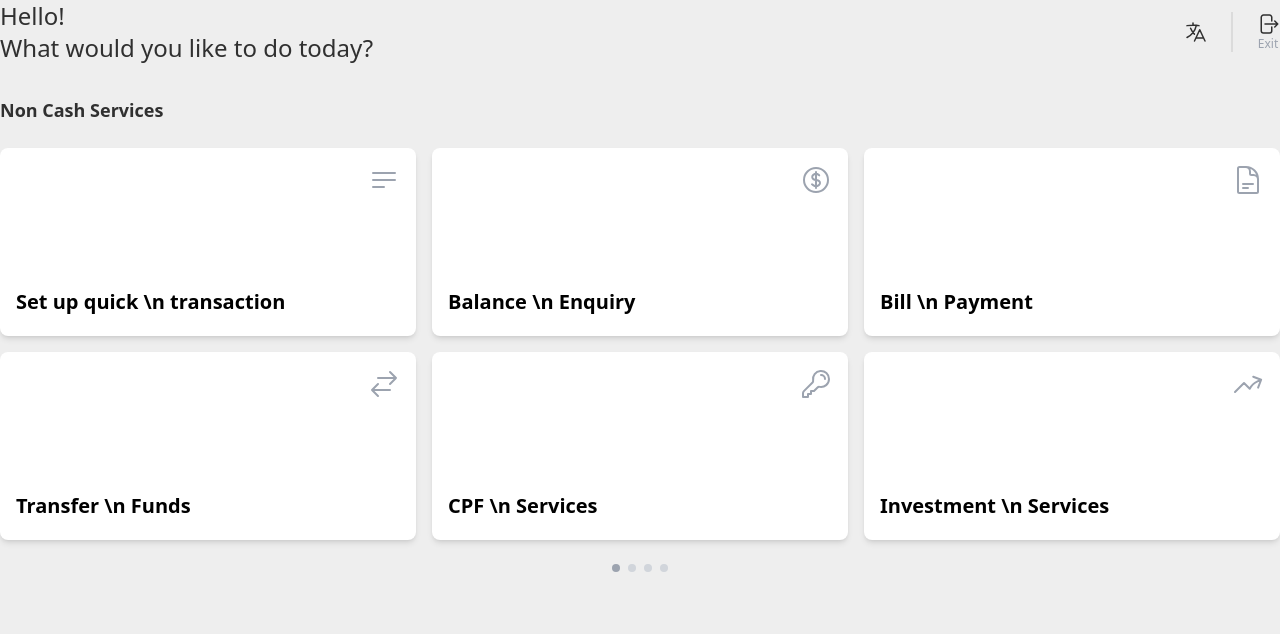
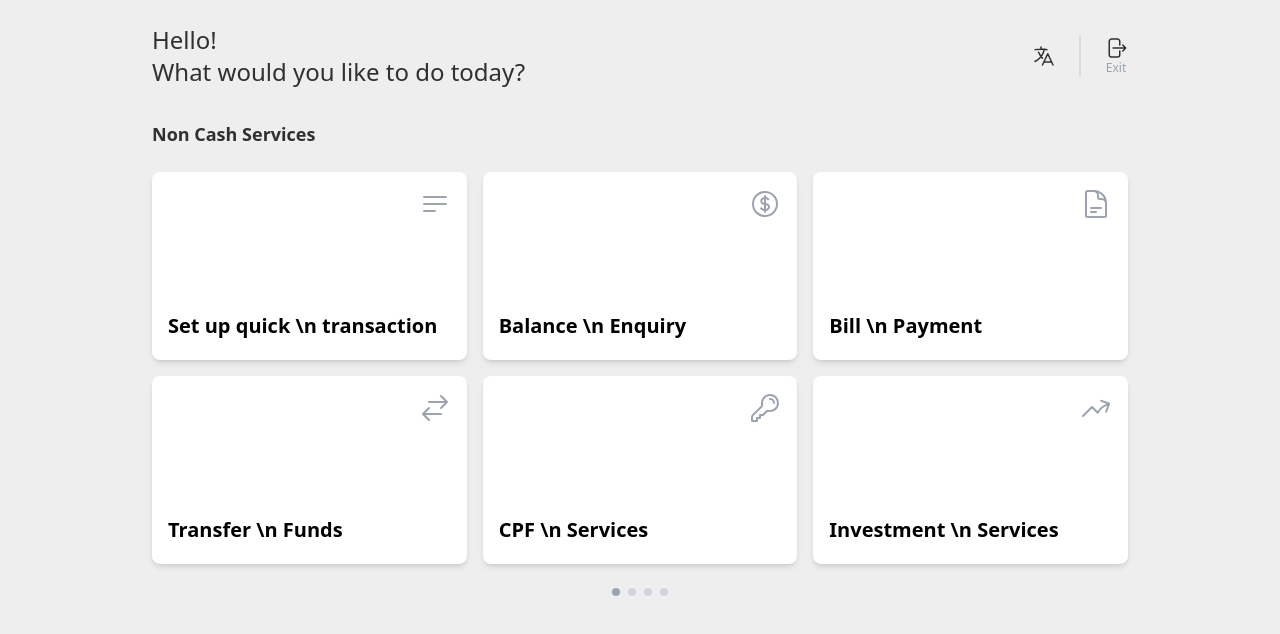
Before and after one commit to jimmy-lew/bytehackz, an Astro site: page / in a window 1280 px wide. Built offline with nearby package versions, Linux system fonts and the light colour scheme; Astro itself is replaced by a stand-in of ours.

Commit message:
refactor: move global style into layout component

```diff
--- a/src/layouts/Layout.astro
+++ b/src/layouts/Layout.astro
@@ -16,6 +16,8 @@ const { title } = Astro.props;
 		<title>{title}</title>
 	</head>
 	<body>
-		<slot />
+		<main class="m-auto p-6 max-w-5xl">
+			<slot />
+		</main>
 	</body>
 </html>
```
